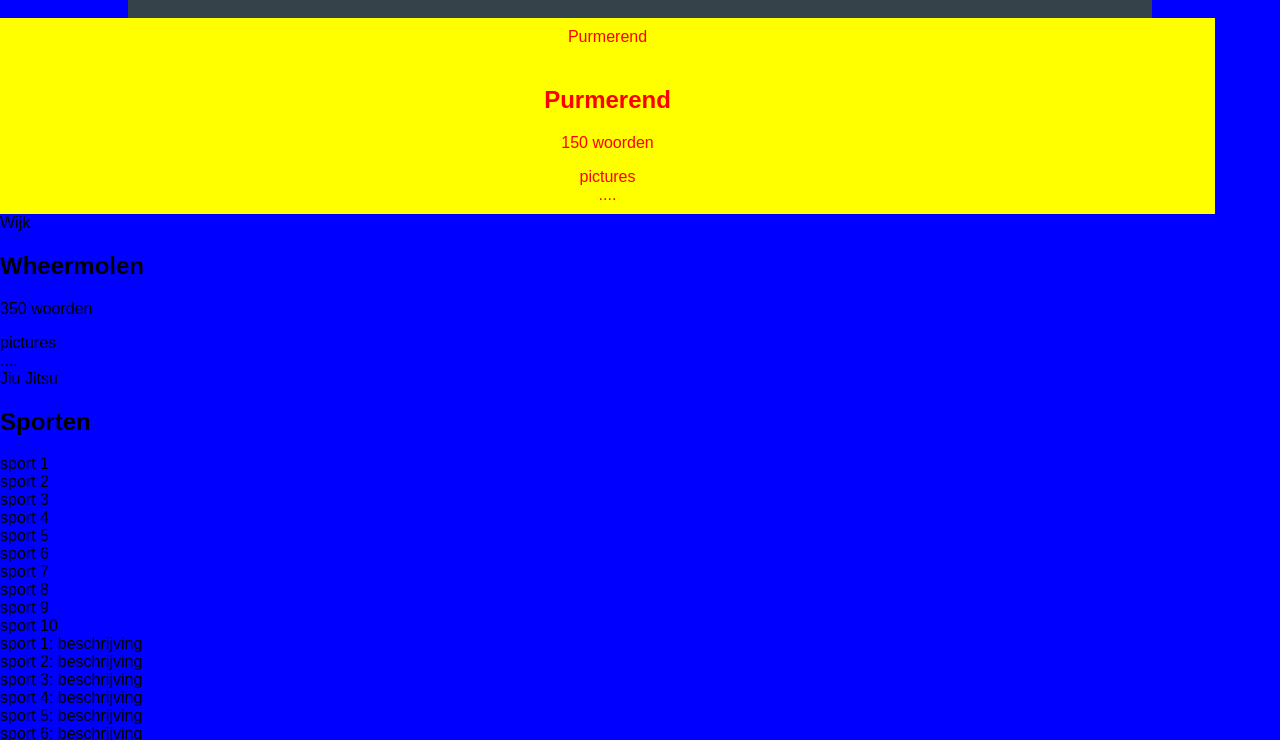
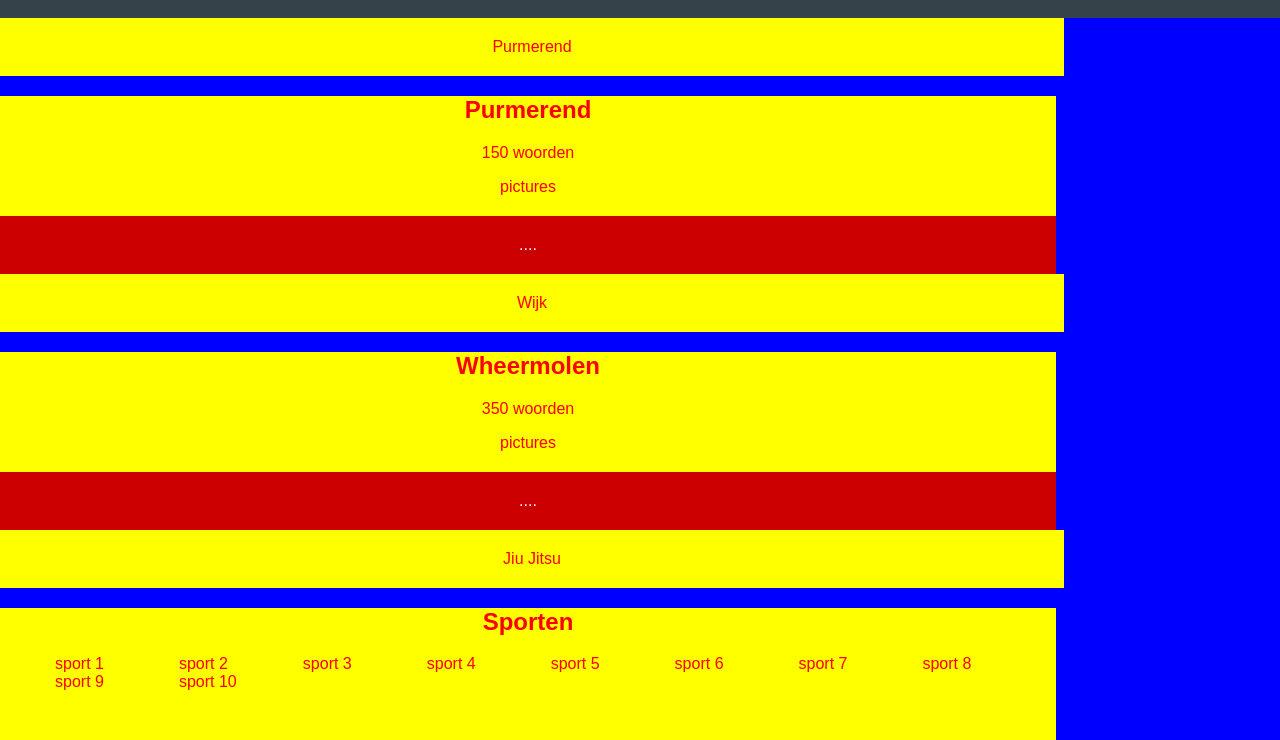
Before and after one commit to NickEmons/Web-MarkUp-Eindopdracht, a plain HTML site: page Web MarkUp Eindopdracht/index.html in a window 1280 px wide. Shown: the part 82-822 px from the top of the page. Drawn offline with Linux system fonts and the light colour scheme.

Commit message:
Update style.css

```diff
--- a/Web MarkUp Eindopdracht/style.css
+++ b/Web MarkUp Eindopdracht/style.css
@@ -9,7 +9,6 @@ body{
 }
 
 .container{
-	width: 80%;
     margin: auto;
 	overflow: hidden;
 	background: #35424a;
@@ -17,7 +16,8 @@ body{
     padding-top: 30px;
     min-height: 70px;
 }
- ul{
+
+ul{
     margin: 0;
     padding: 0;
 }
@@ -30,9 +30,9 @@ header a{
 }
 
 header li{
-float: left;
-display: inline;
-padding: 0 20px 0 20px;
+	float: left;
+	display: inline;
+	padding: 0 20px 0 20px;
 }
 
 header #branding{
@@ -54,17 +54,83 @@ header a:hover{
 	color: #cccccc;
 	font-weight: bold;
 }
+
+footer{
+	padding: 20px;
+	margin-top: 20px;
+	color: #ffffff;
+	background-color: #cc0000;
+	text-align: center;
+}
+
 #maincontent{
+	width: 80%;
+	float: center;
 	color: #ff0000;
 	background-color: yellow;
-	padding: 10px;
+	padding: 20px;
+	text-align: center;
+}
+
+#main{
+	width: 82.5%;
+	float: center;
+	color: #ff0000;
+	background-color: yellow;
+	text-align: center;
+}
+
+#secondarycontent{
+	width: 80%;
+	color: #ff0000;
+	background-color: yellow;
+	padding: 20px;
 	text-align: center;
 	margin-right: 65px;
 }
-#main{
+
+#secondary{
+	width: 82.5%;
 	color: #ff0000;
 	background-color: yellow;
-	padding: 10px;
 	text-align: center;
 	margin-right: 65px;
 }
+
+#sportcontent{
+	width: 80%;
+	color: #ff0000;
+	background-color: yellow;
+	padding: 20px;
+	text-align: center;
+}
+#sport{
+	width: 82.5%;
+	color: #ff0000;
+	background-color: yellow;
+}
+
+#sport h2{
+	text-align: center;
+}
+
+#sports {
+	margin-bottom: 7em;
+}
+
+#sports ul {
+	float: right;
+	margin-top: 10px;
+}
+
+#sports li {
+
+	float: left;
+	display: inline;
+	padding: 0 20px 0 20px;
+	margin-left: 35px;
+}
+
+#desc li {
+	text-align: center;
+}
```
